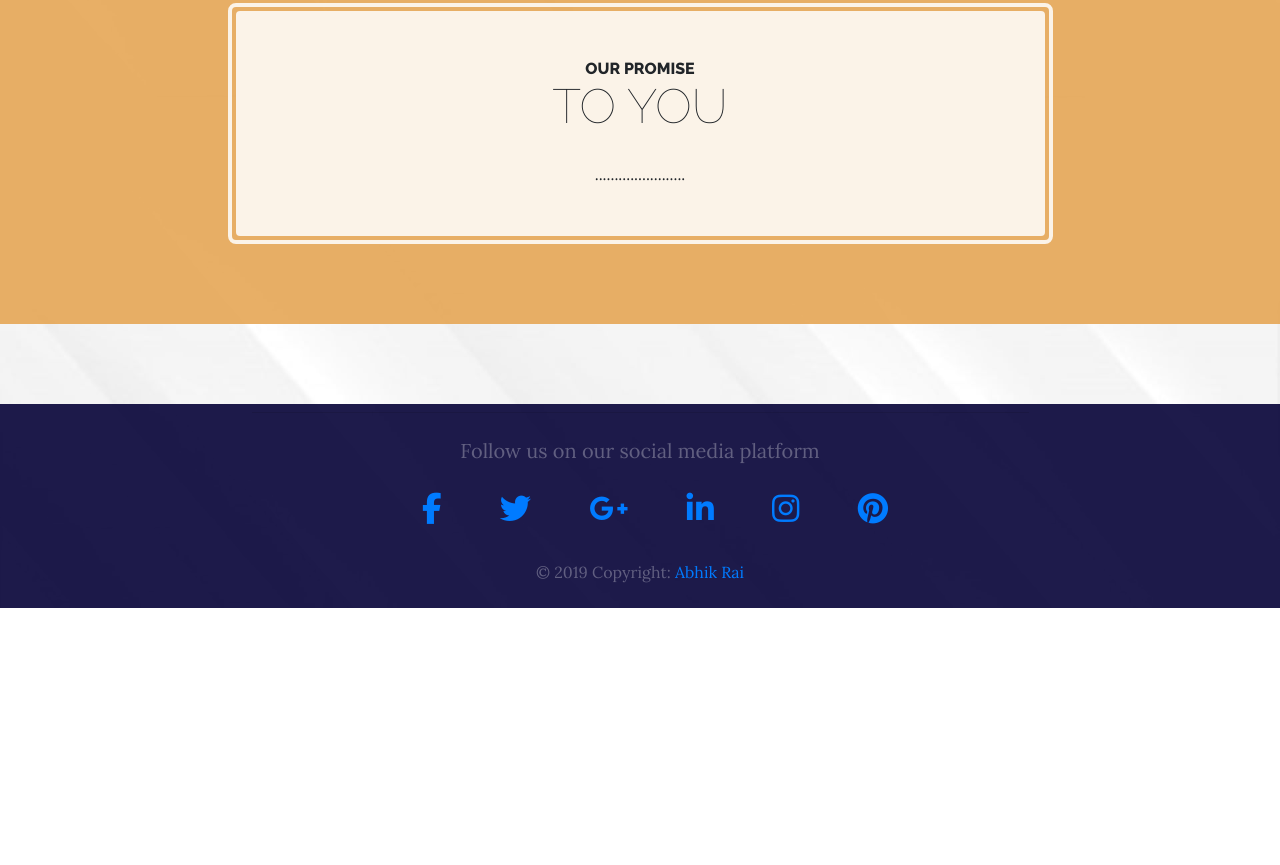
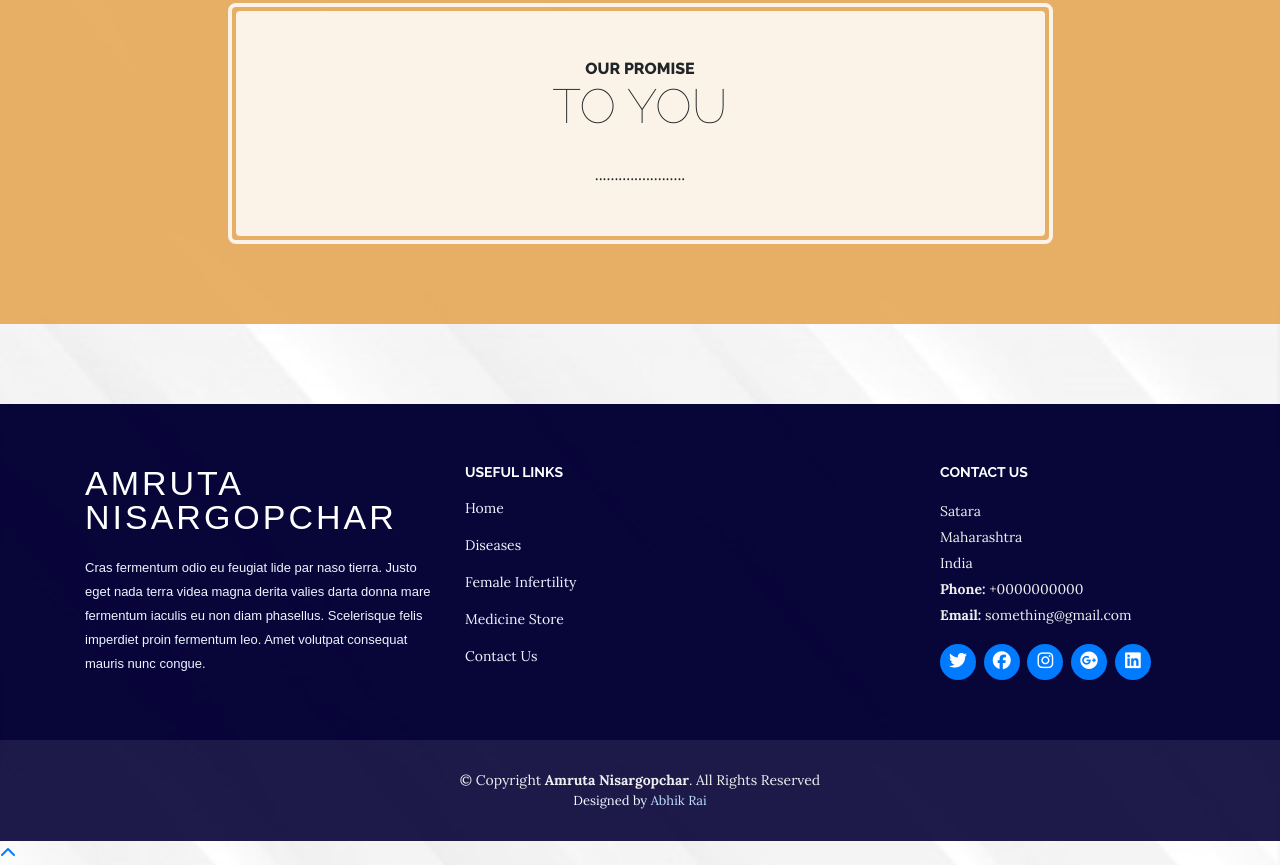
Before and after one commit to abhikrai14/AmrutaHospitalWebsite, a website: page index.html in a window 1280 px wide. Shown: the part 880-1745 px from the top of the page. Before the commit the page ends 1488 px from the top, so only its background shows below. Drawn offline with Linux system fonts and the light colour scheme; a web font is replaced by a local one.

Commit message:
Updated footer 9/12/19

```diff
--- a/index.html
+++ b/index.html
@@ -101,76 +101,66 @@
     </section>
 
     <!-- Footer -->
-    <footer class="footer text-faded text-center py-2 page-footer font-small indigo">
-        <!-- Footer Links -->
+    <footer id="footer">
+        <div class="footer-top">
             <div class="container">
-            <!-- Grid row-->
-            <hr class="rgba-white-light" style="margin: 0 15%;" />
+                <div class="row">
 
-            <!-- Grid row-->
-            <div class="row d-flex text-center justify-content-center mb-md-0 mb-4">
-                <!-- Grid column -->
-                <div class="col-md-6 col-12 mt-1">
-                    <p style="margin-top: 10px; line-height: 3rem; font-size: 20px;">
-                        Follow us on our social media platform
+                    <div class="col-lg-4 col-md-6 footer-info">
+                        <h3>Amruta Nisargopchar</h3>
+                        <p>Cras fermentum odio eu feugiat lide par naso tierra. Justo eget nada terra videa magna derita
+                            valies
+                            darta donna mare fermentum iaculis eu non diam phasellus. Scelerisque felis imperdiet proin
+                            fermentum leo.
+                            Amet volutpat consequat mauris nunc congue.</p>
+                    </div>
+
+                    <div class="col-lg-5 col-md-5 footer-links">
+                        <h4>Useful Links</h4>
+                        <ul>
+                            <li><a href="#">Home</a></li>
+                            <li><a href="#">Diseases</a></li>
+                            <li><a href="#">Female Infertility</a></li>
+                            <li><a href="#">Medicine Store</a></li>
+                            <li><a href="#">Contact Us</a></li>
+                        </ul>
+                    </div>
+
+                    <div class="col-lg-3 col-md-6 footer-contact">
+                        <h4>Contact Us</h4>
+                        <p>
+                            Satara <br>
+                            Maharashtra<br>
+                            India<br>
+                            <strong>Phone:</strong> +0000000000<br>
+                            <strong>Email:</strong> something@gmail.com<br>
                         </p>
+
+                        <div class="social-links">
+                            <a href="#" class="twitter"><i class="fab fa-twitter"></i></a>
+                            <a href="#" class="facebook"><i class="fab fa-facebook"></i></a>
+                            <a href="#" class="instagram"><i class="fab fa-instagram"></i></a>
+                            <a href="#" class="google-plus"><i class="fab fa-google-plus"></i></a>
+                            <a href="#" class="linkedin"><i class="fab fa-linkedin"></i></a>
                         </div>
-                <!-- Grid column -->
+
                     </div>
-            <!-- Grid row-->
-            <hr class="clearfix d-md-none rgba-white-light" style="margin: 5% 5% 5%;" />
 
-            <!-- Grid row-->
-            <div class="row pb-3">
-                <!-- Grid column -->
-                <div class="col-md-12">
-                    <div class="mb-6 flex-center">
-                        <!-- Facebook -->
-                        <a class="fb-ic" href="#"
-                            style="display: inline-block; margin: 0; padding: 0; margin-left: 30px; font-size: 25px;">
-                            <i class="fab fa-facebook-f fa-lg white-text mr-4"></i>
-                        </a>
-                        <!-- Twitter -->
-                        <a class="tw-ic" href="#"
-                            style="display: inline-block; margin: 0; padding: 0; margin-left: 30px; font-size: 25px;">
-                            <i class="fab fa-twitter fa-lg white-text mr-4"></i>
-                        </a>
-                        <!-- Google +-->
-                        <a class="gplus-ic" href="#"
-                            style="display: inline-block; margin: 0; padding: 0; margin-left: 30px; font-size: 25px;">
-                            <i class="fab fa-google-plus-g fa-lg white-text mr-4"></i>
-                        </a>
-                        <!--Linkedin -->
-                        <a class="li-ic" href="#"
-                            style="display: inline-block; margin: 0; padding: 0; margin-left: 30px; font-size: 25px;">
-                            <i class="fab fa-linkedin-in fa-lg white-text mr-4"></i>
-                        </a>
-                        <!--Instagram-->
-                        <a class="ins-ic" href="#"
-                            style="display: inline-block; margin: 0; padding: 0; margin-left: 30px; font-size: 25px;">
-                            <i class="fab fa-instagram fa-lg white-text mr-4"></i>
-                        </a>
-                        <!--Pinterest-->
-                        <a class="pin-ic" href="#"
-                            style="display: inline-block; margin: 0; padding: 0; margin-left: 30px; font-size: 25px;">
-                            <i class="fab fa-pinterest fa-lg white-text"></i>
-                        </a>
                 </div>
             </div>
-                <!-- Grid column -->
         </div>
-            <!-- Grid row-->
+
+        <div class="container">
+            <div class="copyright">
+                &copy; Copyright <strong>Amruta Nisargopchar</strong>. All Rights Reserved
             </div>
-        <!-- Footer Links -->
+            <div class="credits">
+                Designed by <a href="http://abhikrai.me/">Abhik Rai</a>
+            </div>
+        </div>
+    </footer>
 
-        <!-- Copyright -->
-        <div class="footer-copyright text-center py-3">
-            © 2019 Copyright:
-            <a href="http://abhikrai.me/">
-                Abhik Rai</a>
-        </div>
-        <!-- Copyright -->
-    </footer>
+    <a href="#" class="back-to-top"><i class="fa fa-chevron-up"></i></a>
     <!-- Footer -->
 
     <!-- Bootstrap core JavaScript -->
--- a/scss/business-casual.css
+++ b/scss/business-casual.css
@@ -440,9 +440,9 @@ p {
           transform: rotateY(180deg);
 }
 
-.footer {
+/* .footer {
   background-color: rgba(6, 3, 56, 0.9);
-}
+} */
 
 .text-primary {
   color: #e6a756 !important;
@@ -471,3 +471,147 @@ p {
   font-weight: 100 !important;
 }
 /*# sourceMappingURL=business-casual.css.map */
+
+
+#footer {
+  background: rgba(6, 3, 56, 0.9);
+  padding: 0 0 30px 0;
+  color: #eee;
+  font-size: 14px;
+}
+
+#footer .footer-top {
+  background: rgba(6, 3, 56, 0.9);
+  padding: 60px 0 30px 0;
+}
+
+#footer .footer-top .footer-info {
+  margin-bottom: 30px;
+}
+
+#footer .footer-top .footer-info h3 {
+  font-size: 34px;
+  margin: 0 0 20px 0;
+  padding: 2px 0 2px 0;
+  line-height: 1;
+  font-family: "Montserrat", sans-serif;
+  color: #fff;
+  font-weight: 400;
+  letter-spacing: 3px;
+  text-transform: uppercase;
+}
+
+#footer .footer-top .footer-info p {
+  font-size: 13px;
+  line-height: 24px;
+  margin-bottom: 0;
+  font-family: "Montserrat", sans-serif;
+  color: #ecf5ff;
+}
+
+#footer .footer-top .social-links a {
+  font-size: 18px;
+  display: inline-block;
+  background: #007bff;
+  color: #fff;
+  line-height: 1;
+  padding: 8px 0;
+  margin-right: 4px;
+  border-radius: 50%;
+  text-align: center;
+  width: 36px;
+  height: 36px;
+  transition: 0.3s;
+}
+
+#footer .footer-top .social-links a:hover {
+  background: #0067d5;
+  color: #fff;
+}
+
+#footer .footer-top h4 {
+  font-size: 14px;
+  font-weight: bold;
+  color: #fff;
+  text-transform: uppercase;
+  position: relative;
+  padding-bottom: 10px;
+}
+
+#footer .footer-top .footer-links {
+  margin-bottom: 30px;
+}
+
+#footer .footer-top .footer-links ul {
+  list-style: none;
+  padding: 0;
+  margin: 0;
+}
+
+#footer .footer-top .footer-links ul li {
+  padding: 8px 0;
+}
+
+#footer .footer-top .footer-links ul li:first-child {
+  padding-top: 0;
+}
+
+#footer .footer-top .footer-links ul a {
+  color: #ecf5ff;
+}
+
+#footer .footer-top .footer-links ul a:hover {
+  color: #74b5fc;
+}
+
+#footer .footer-top .footer-contact {
+  margin-bottom: 30px;
+}
+
+#footer .footer-top .footer-contact p {
+  line-height: 26px;
+}
+
+#footer .footer-top .footer-newsletter {
+  margin-bottom: 30px;
+}
+
+#footer .footer-top .footer-newsletter input[type="email"] {
+  border: 0;
+  padding: 6px 8px;
+  width: 65%;
+}
+
+#footer .footer-top .footer-newsletter input[type="submit"] {
+  background: #007bff;
+  border: 0;
+  width: 35%;
+  padding: 6px 0;
+  text-align: center;
+  color: #fff;
+  transition: 0.3s;
+  cursor: pointer;
+}
+
+#footer .footer-top .footer-newsletter input[type="submit"]:hover {
+  background: #0062cc;
+}
+
+#footer .copyright {
+  text-align: center;
+  padding-top: 30px;
+}
+
+#footer .credits {
+  text-align: center;
+  font-size: 13px;
+  color: #f1f7ff;
+}
+
+#footer .credits a {
+  color: #bfddfe;
+}
+
+#footer .credits a:hover {
+  color: #f1f7ff;
+}
```
Also changed, not shown: contact.html (+50 -59 lines), diseases.html (+50 -60 lines), femaleinfertility.html (+50 -59 lines), store.html (+50 -59 lines). Lines whose indentation alone changed are shown as unchanged.
